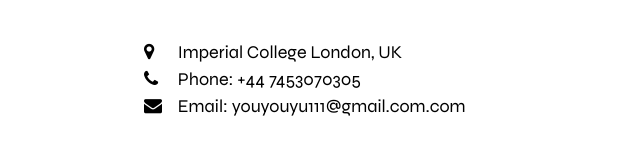
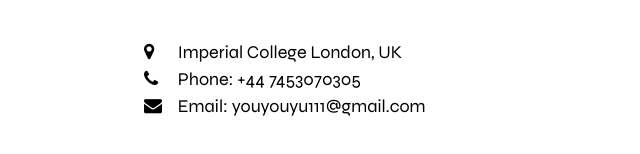
Before and after one commit to altastratos/altastratos.github.io, a plain HTML site: page index.html in a window 1280 px wide. Shown: the part 590-744 px from the top of the page, 317-957 px from the left. Drawn offline with nearby package versions, Linux system fonts and the light colour scheme.

Commit message:
Update index.html

```diff
--- a/index.html
+++ b/index.html
@@ -76,7 +76,7 @@
         <div class="w3-col m12 w3-large w3-margin-bottom">
           <i class="fa fa-map-marker" style="width:30px"></i> Imperial College London, UK<br>
           <i class="fa fa-phone" style="width:30px"></i> Phone: +44 7453070305<br>
-          <i class="fa fa-envelope" style="width:30px"> </i> Email: youyouyu111@gmail.com.com<br>
+          <i class="fa fa-envelope" style="width:30px"> </i> Email: youyouyu111@gmail.com<br>
         </div>
       </div>
 
```
